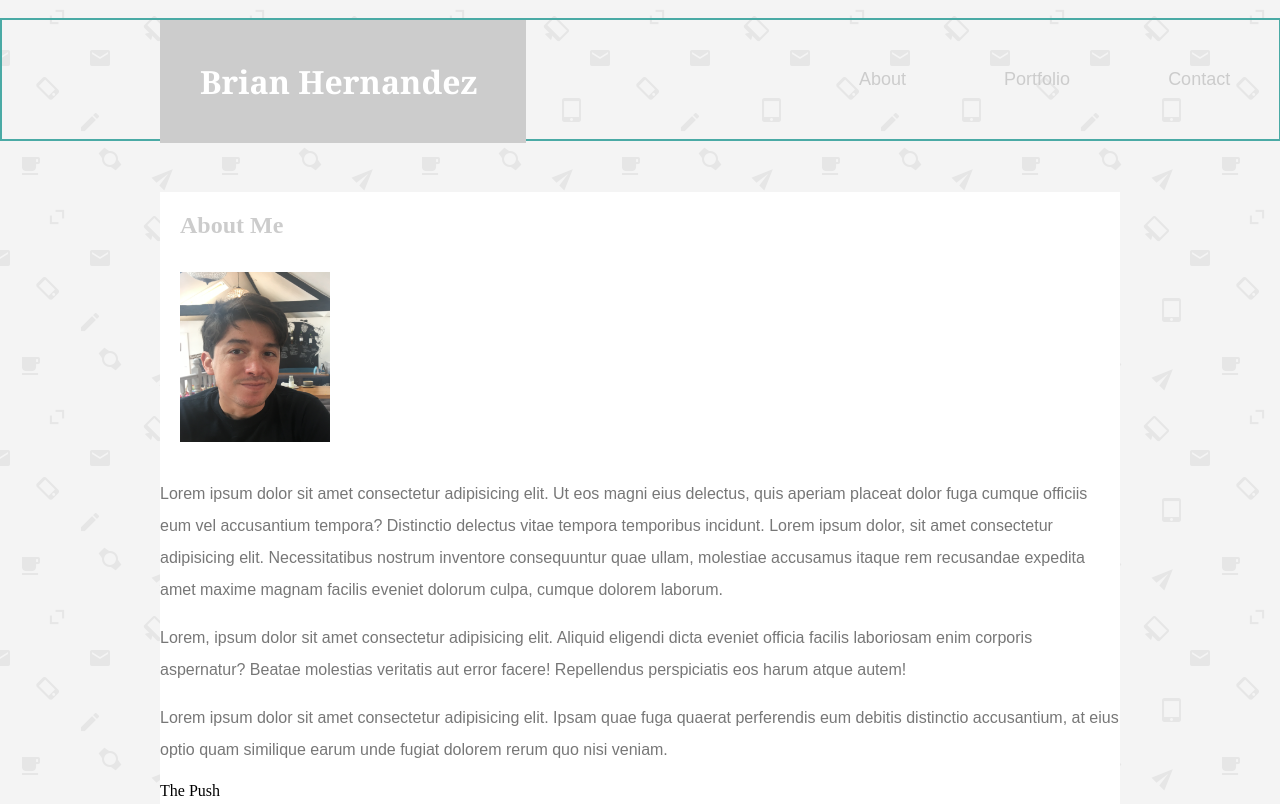
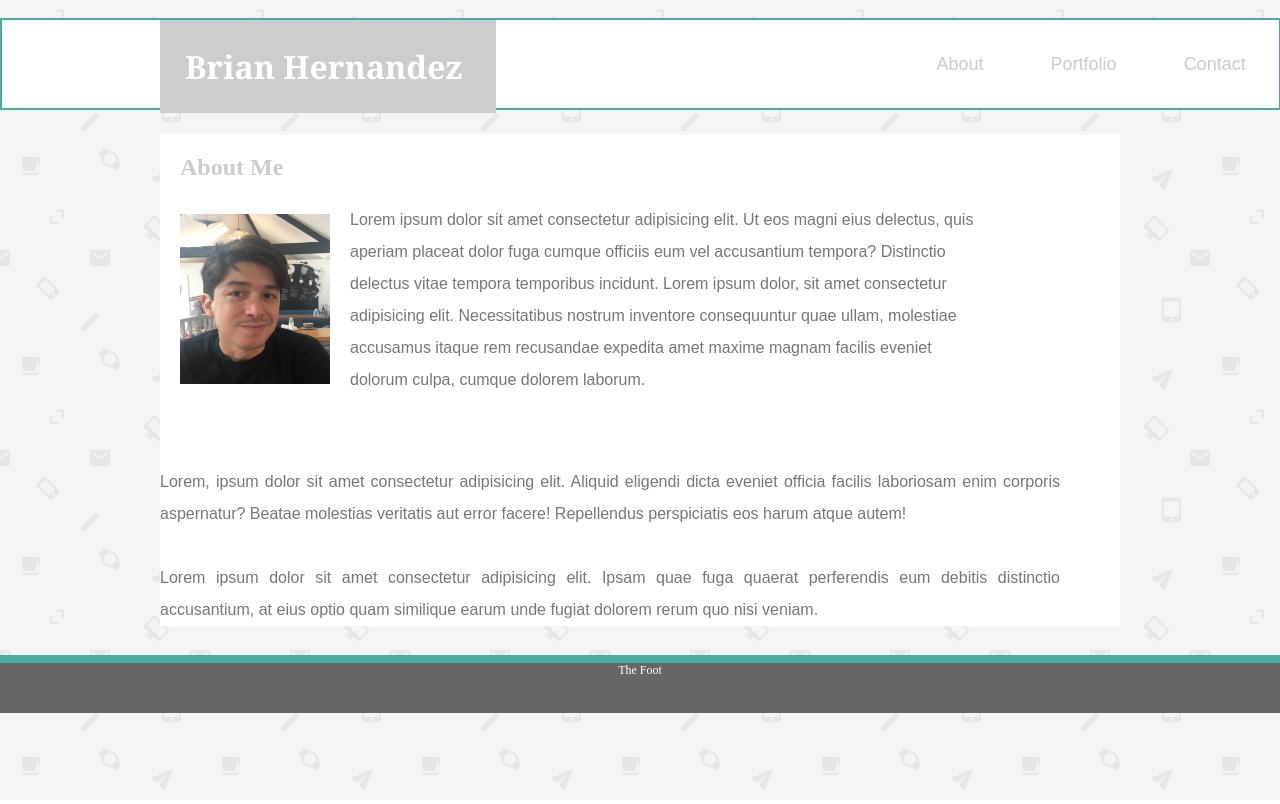
Before and after one commit to BrianHdz/Portfolio, a plain HTML site: page index.html in a window 1280 px wide. Shown: the top 804 px of the page. Drawn offline with Linux system fonts and the light colour scheme.

Commit message:
index is almost finished. Questions on About Me Line, moreBio spacing and footer.

```diff
--- a/assets/css/style.css
+++ b/assets/css/style.css
@@ -1,26 +1,27 @@
 html, body {
-    height: 100%;
+    height: 90%;
     margin: 0;
     border: 0;
 }
 
 .wrapper {
-    min-height: calc(100vh - 70px);
-    margin-bottom: -50px;
+    min-height: calc(100vh -190px);
     width: 960px;
+    margin-bottom: 20px;
     margin: auto;
-    position: relative;
-    background: #ffffff;
 }
 
 .container {
-    margin-top: 20%;
+    margin-top: 14%;
+    margin-bottom: 29px;
+    position: relative;
+    background: #ffffff;
 }
 
 h1 {
     background: #cccccc;
     color: #ffffff;
-    padding: 40px;
+    padding: 25px;
     width: 286px;
     top: -1px;
     font-family: 'Georgia', Times, 'Times New Roman', serif;
@@ -40,6 +41,7 @@ ul {
     padding: 0;
     overflow: hidden;
     color: #cccccc;
+    background: #ffffff;
     top: 18px;
     left: 0;
     width: 99.78%;
@@ -58,52 +60,40 @@ li a {
     display: block;
     color: #cccccc;
     text-align: center;
-    padding: 49px;
+    padding: 33.5px;
     text-decoration: none;
+    font-family: 'Arial', 'Helvetica Neue', Helvetica, sans-serif;
 }
 
 li a:hover {
-    background: #ffffff;
-}
-
-#about {
-    color: red;
-}
-
-#portfolio {
-    color: yellow;
-}
-
-#contact {
-    color: blue;
-}
-
-a {
-    color: #cccccc;
-    font-family: 'Arial', 'Helvetica Neue', Helvetica, sans-serif;
+    background: #666666;
+    height: 98%;
 }
 
 p {
     color: #777777;
     font-family: 'Arial', 'Helvetica Neue', Helvetica, sans-serif;
     line-height: 32px;
+    margin: 0;
 }
-
-#banner {}
 
 .bioPic {
     float: left;
     padding: 20px;
     margin-top: 60px;
+    margin-bottom: 25px;
 }
 
 #firstBio {
-    margin-top: 0px;
-    float: right;
+    right: 0px;
+    padding: 70px;
+    width: 750px;
 }
 
 #moreBio {
-    clear: both;
+    text-align: justify;
+    width: 900px;
+
 }
 
 .footer {
--- a/index.html
+++ b/index.html
@@ -35,8 +35,8 @@
             width="150" height="170">
             </div>
 
-            <div id="firstBio">
-            <p>Lorem ipsum dolor sit amet consectetur adipisicing elit. Ut eos magni eius delectus, quis aperiam placeat dolor fuga cumque
+            <div>
+            <p id="firstBio">Lorem ipsum dolor sit amet consectetur adipisicing elit. Ut eos magni eius delectus, quis aperiam placeat dolor fuga cumque
             officiis eum vel accusantium tempora? Distinctio delectus vitae tempora temporibus incidunt. Lorem ipsum dolor, sit amet consectetur
             adipisicing elit. Necessitatibus nostrum inventore consequuntur quae ullam, molestiae accusamus itaque rem recusandae expedita
             amet maxime magnam facilis eveniet dolorum culpa, cumque dolorem laborum.</p>
@@ -44,9 +44,9 @@
 
             <div id="moreBio">
                 <p>Lorem, ipsum dolor sit amet consectetur adipisicing elit. Aliquid eligendi dicta eveniet officia facilis laboriosam enim
-                corporis aspernatur? Beatae molestias veritatis aut error facere! Repellendus perspiciatis eos harum atque autem!</p>
-
-                <p>Lorem ipsum dolor sit amet consectetur adipisicing elit. Ipsam quae fuga quaerat perferendis eum debitis distinctio
+                corporis aspernatur? Beatae molestias veritatis aut error facere! Repellendus perspiciatis eos harum atque autem!
+                <br><br>
+                Lorem ipsum dolor sit amet consectetur adipisicing elit. Ipsam quae fuga quaerat perferendis eum debitis distinctio
                 accusantium, at eius optio quam similique earum unde fugiat dolorem rerum quo nisi veniam.</p>
             </div>
 
@@ -54,7 +54,7 @@
 
 
 
-    <div class="push">The Push</div>
+
 </div>
 
 <footer class="footer">The Foot</footer>
```
